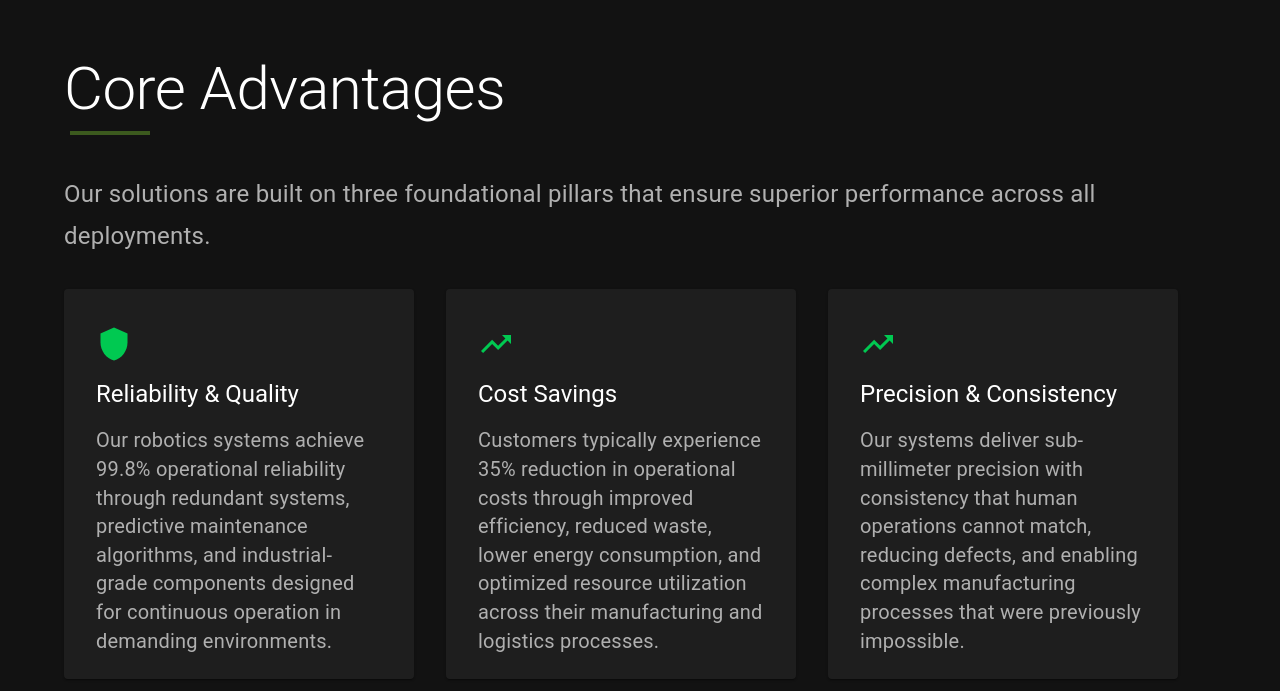
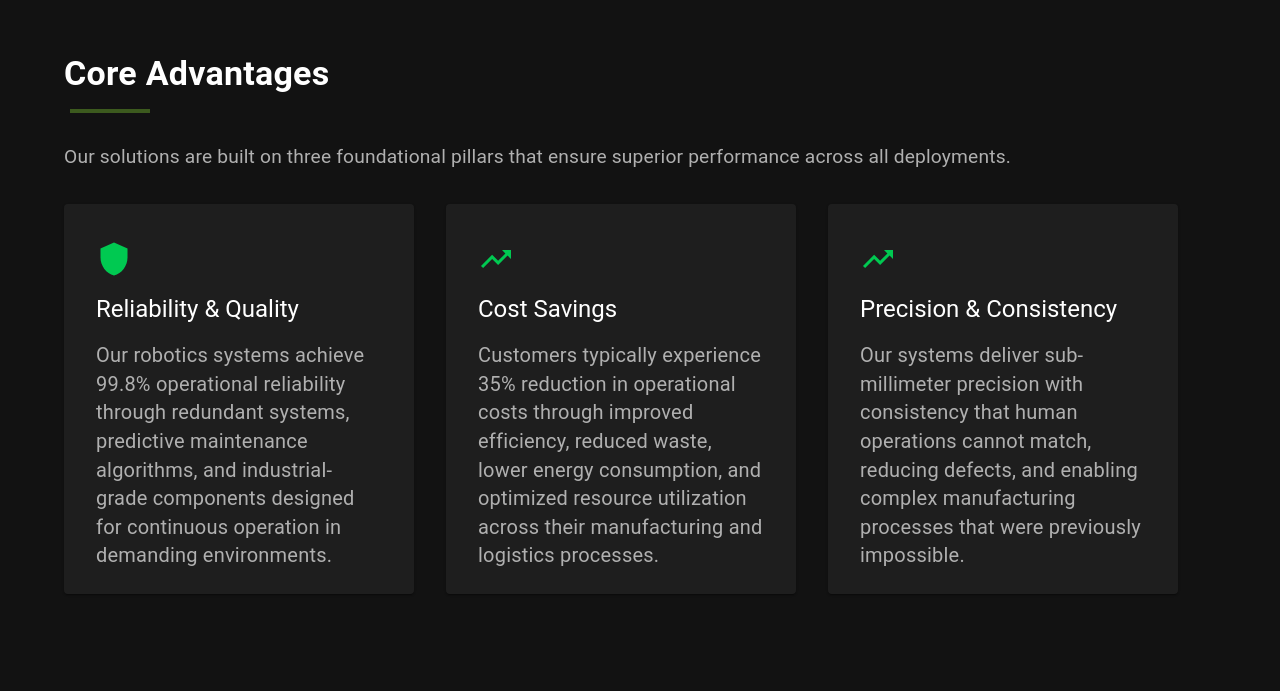
Before and after one commit to Quantum-007/Landing-Page, a Next.js app: page / in a window 1280 px wide. Shown: the part 1723-2414 px from the top of the page. Built offline with nearby package versions, Linux system fonts and the light colour scheme; no server answers.

Commit message:
Added header changes

```diff
--- a/src/components/home/molecules/CoreAdvantages.tsx
+++ b/src/components/home/molecules/CoreAdvantages.tsx
@@ -9,8 +9,9 @@ const CoreAdvantages = () => {
     <Box id="features" className="py-20" sx={{ backgroundColor: '#121212' }}>
       <Container>
         <Typography
-          variant="h2"
-          className="text-3xl text-start font-bold mb-4 relative"
+          variant="h4"
+          fontWeight="600"
+          className="text-3xl text-start font-bold pb-2 relative"
           sx={{
             position: 'relative',
             '&::after': {
@@ -29,14 +30,14 @@ const CoreAdvantages = () => {
         </Typography>
 
         <Typography
-          variant="subtitle1"
+          variant="body1"
           sx={{
-            mt: 6,
+            mt: 5,
+            mx: 'auto',
+            maxWidth: 'xl',
             color: '#b0b0b0',
             textAlign: 'start',
-            maxWidth: 'xl',
-            fontSize: '24px',
-            mx: 'auto',
+            fontSize: '1.2rem',
           }}
         >
           Our solutions are built on three foundational pillars that ensure
--- a/src/components/molecultes/Header.tsx
+++ b/src/components/molecultes/Header.tsx
@@ -55,7 +55,7 @@ const Header = () => {
       }}
     >
       <Container maxWidth="xl">
-        <Toolbar className="flex justify-between p-4 md:mx-[90px]">
+        <Toolbar className="flex justify-center items-center p-4 gap-8">
           <Typography
             href="#"
             variant="h5"
```
